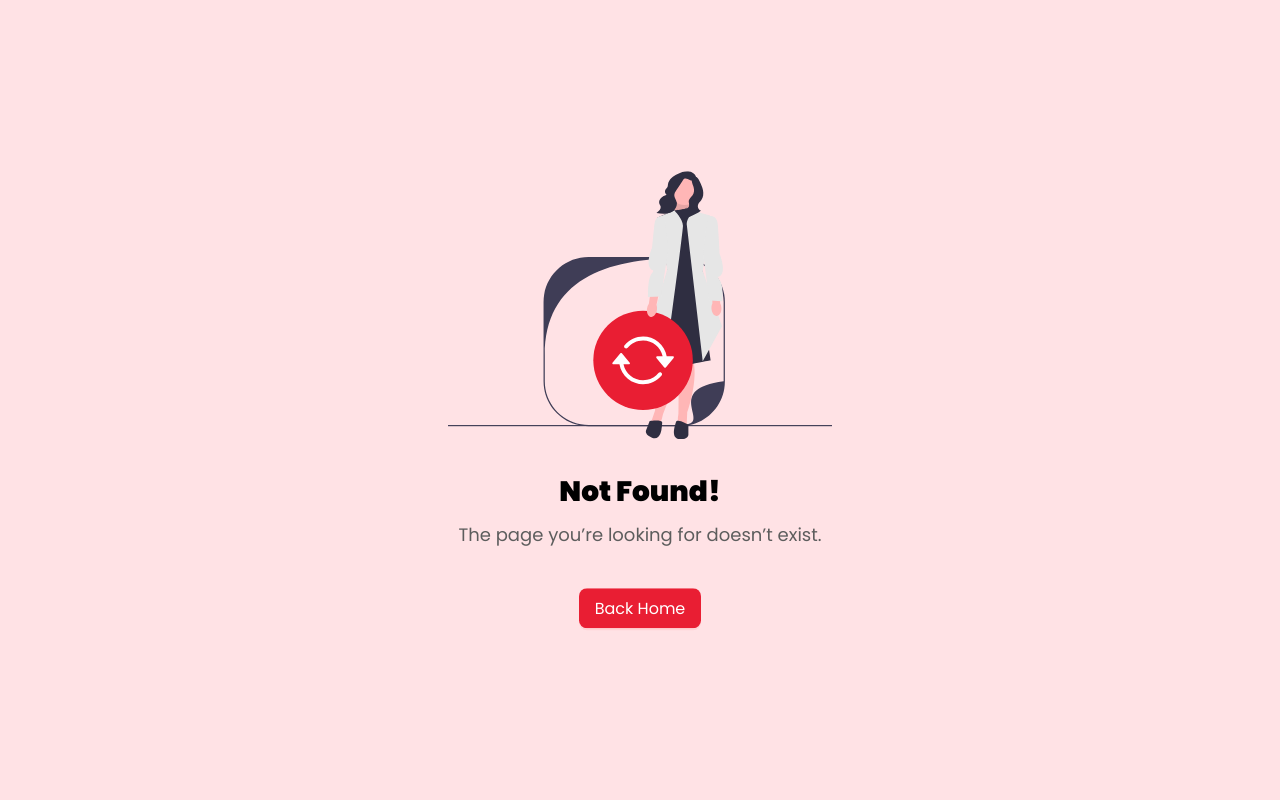
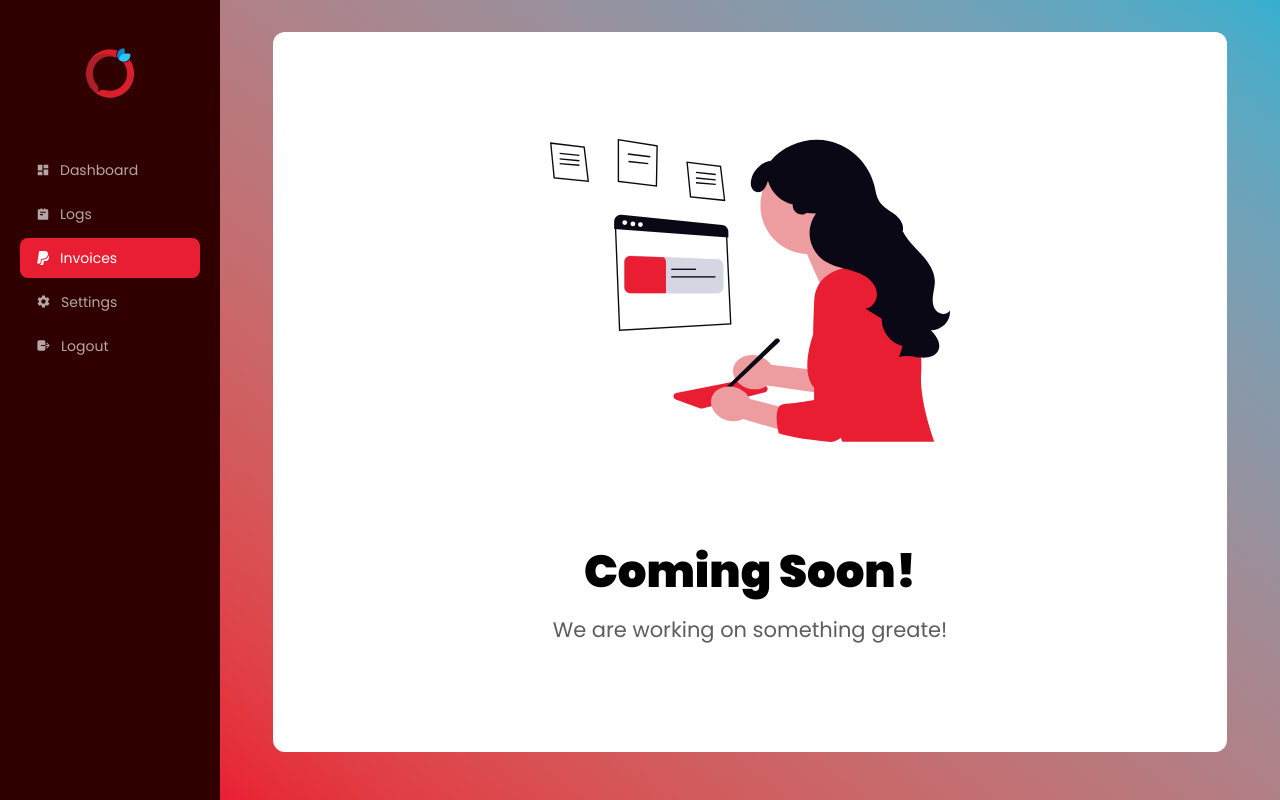
Before and after one commit to farshadarbab2024/Torob-Pricing-Robot, a React (Vite) app: page /panel/invoices in a window 1280 px wide. Before the commit this address had no page. Built offline with nearby package versions, Linux system fonts and the light colour scheme.

Commit message:
Complete invoices page

```diff
--- /dev/null
+++ b/src/pages/panel/Invoices.tsx
@@ -0,0 +1,24 @@
+import development from "../../assets/Images/development.svg";
+import React from "react";
+function Invoices() {
+  return (
+    <div
+      className="bg-white w-[1200px] max-w-[90%] rounded-xl min-h-[90vh]
+        !p-6 !mx-auto relative"
+    >
+      <div className="absolute bottom-1/2 translate-y-1/2 right-1/2 translate-x-1/2">
+        <img
+          src={development}
+          alt="development"
+          className="w-[400px] !mx-auto"
+        />
+        <h1 className="font-black text-[45px] text-center !mt-24">Coming Soon!</h1>
+        <span className="text-center block !mt-2 text-[#5d5d5d] text-[21px]">
+          We are working on something greate!
+        </span>
+      </div>
+    </div>
+  );
+}
+
+export default Invoices;
--- a/src/router/main.tsx
+++ b/src/router/main.tsx
@@ -10,6 +10,7 @@ import { redirect } from "react-router-dom";
 import Auth from "../services/Auth";
 import Settings from "../pages/panel/Settings";
 import Logs from "../pages/panel/Logs";
+import Invoices from "../pages/panel/Invoices";
 const loginCheck = async () => {
   try {
     const response = await Auth.Me();
@@ -56,6 +57,10 @@ const router = createBrowserRouter([
       {
         path: "logs",
         element: <Logs />
+      },
+      {
+        path: "invoices",
+        element: <Invoices />
       }
     ],
   },
```
Also changed, not shown: src/assets/Images/development.svg (added).
